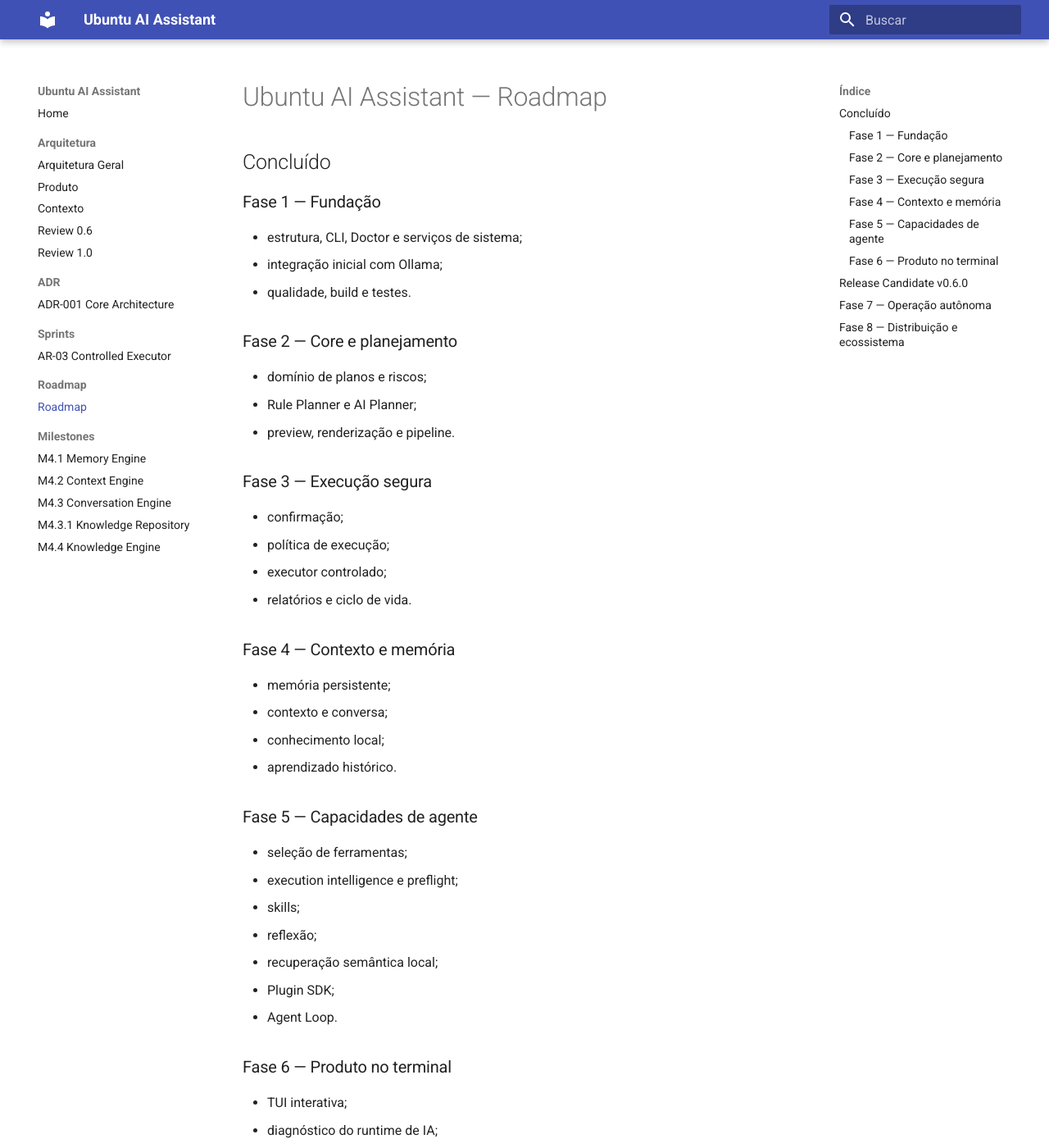
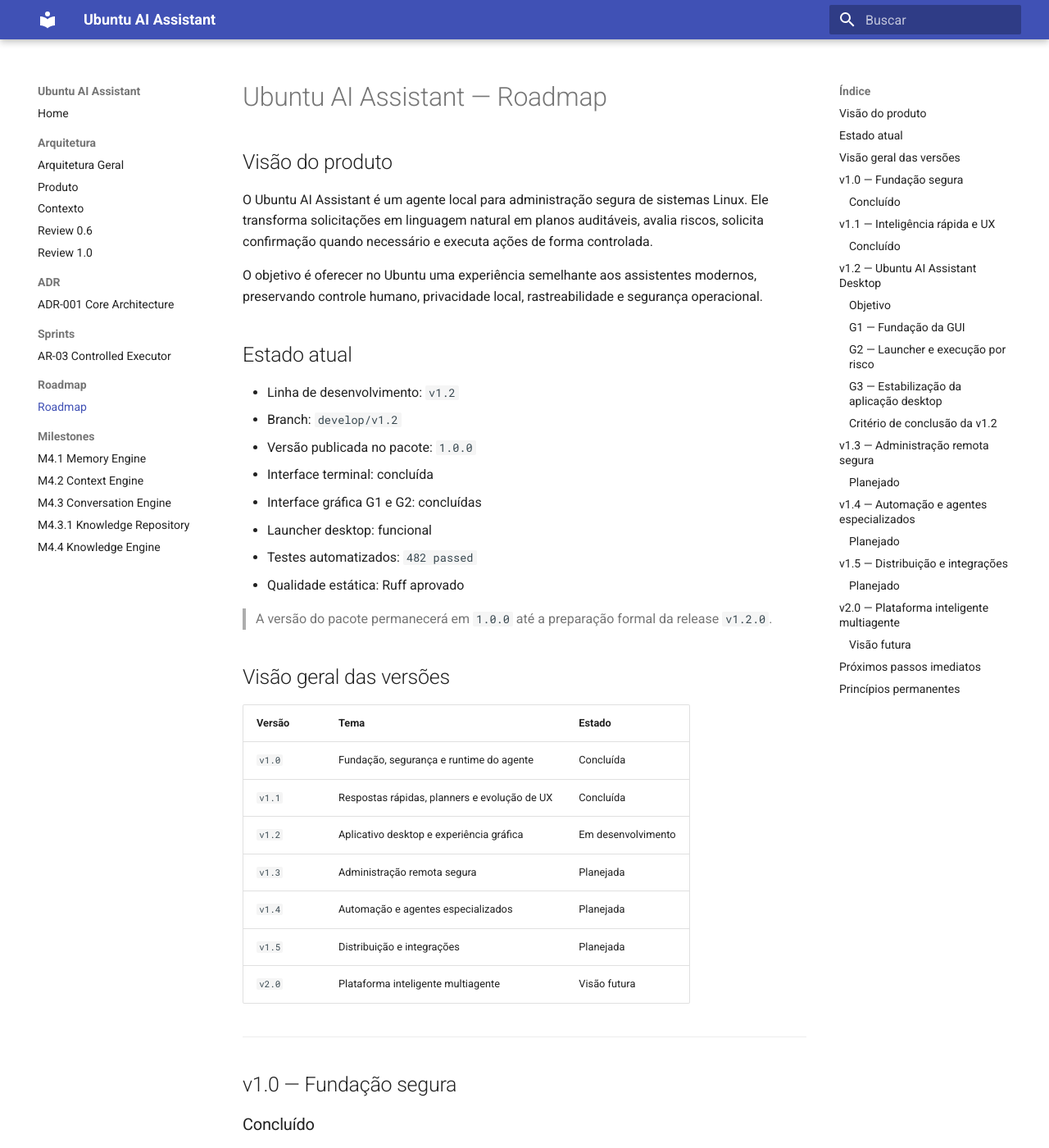
Before and after one commit to andrefeitoza-dev/ubuntu-ai-assistant, an MkDocs documentation site: the page built from docs/roadmap.md, in a window 1280 px wide and 1400 px high. Shown: the whole window at 82% size. Built offline with MkDocs 1.6.1 and Material for MkDocs 9.7.7, drawn with Linux system fonts in a browser that asks for light colours; some of the changed text lies outside the part shown.

Commit message:
feat(gui): add branded desktop experience and v1.2 roadmap

```diff
--- a/docs/roadmap.md
+++ b/docs/roadmap.md
@@ -1,74 +1,220 @@
 # Ubuntu AI Assistant — Roadmap
 
-## Concluído
+## Visão do produto
 
-### Fase 1 — Fundação
+O Ubuntu AI Assistant é um agente local para administração segura de sistemas
+Linux. Ele transforma solicitações em linguagem natural em planos auditáveis,
+avalia riscos, solicita confirmação quando necessário e executa ações de forma
+controlada.
 
-- estrutura, CLI, Doctor e serviços de sistema;
-- integração inicial com Ollama;
-- qualidade, build e testes.
+O objetivo é oferecer no Ubuntu uma experiência semelhante aos assistentes
+modernos, preservando controle humano, privacidade local, rastreabilidade e
+segurança operacional.
 
-### Fase 2 — Core e planejamento
+## Estado atual
 
-- domínio de planos e riscos;
+- Linha de desenvolvimento: `v1.2`
+- Branch: `develop/v1.2`
+- Versão publicada no pacote: `1.0.0`
+- Interface terminal: concluída
+- Interface gráfica G1 e G2: concluídas
+- Launcher desktop: funcional
+- Testes automatizados: `482 passed`
+- Qualidade estática: Ruff aprovado
+
+> A versão do pacote permanecerá em `1.0.0` até a preparação formal da release
+> `v1.2.0`.
+
+## Visão geral das versões
+
+| Versão | Tema | Estado |
+|---|---|---|
+| `v1.0` | Fundação, segurança e runtime do agente | Concluída |
+| `v1.1` | Respostas rápidas, planners e evolução de UX | Concluída |
+| `v1.2` | Aplicativo desktop e experiência gráfica | Em desenvolvimento |
+| `v1.3` | Administração remota segura | Planejada |
+| `v1.4` | Automação e agentes especializados | Planejada |
+| `v1.5` | Distribuição e integrações | Planejada |
+| `v2.0` | Plataforma inteligente multiagente | Visão futura |
+
+---
+
+## v1.0 — Fundação segura
+
+### Concluído
+
+- Clean Architecture, SOLID e separação por domínios;
+- CLI, Doctor e diagnóstico do runtime;
+- integração local com Ollama;
 - Rule Planner e AI Planner;
-- preview, renderização e pipeline.
+- planos, preview e classificação de risco;
+- confirmação humana e política de execução;
+- executor controlado;
+- contexto, memória e histórico de conversa;
+- base de conhecimento e RAG local;
+- aprendizado baseado no histórico;
+- skills e Plugin SDK;
+- reflexão, preflight e recuperação;
+- Agent Loop com limites e watchdog;
+- TUI interativa;
+- logging, benchmark e hardening;
+- SDK Python;
+- suíte automatizada de regressão.
 
-### Fase 3 — Execução segura
+---
 
-- confirmação;
-- política de execução;
-- executor controlado;
-- relatórios e ciclo de vida.
+## v1.1 — Inteligência rápida e UX
 
-### Fase 4 — Contexto e memória
+### Concluído
 
-- memória persistente;
-- contexto e conversa;
-- conhecimento local;
-- aprendizado histórico.
+- Builtin Planner para operações determinísticas;
+- Fast Path para respostas sem uso desnecessário do modelo;
+- roteamento entre Builtin, Rule e AI Planner;
+- Response Formatter;
+- melhoria das respostas rápidas;
+- refinamento da experiência no terminal;
+- evolução das políticas de execução;
+- base para instalação profissional;
+- ADRs da arquitetura de planejamento rápido.
 
-### Fase 5 — Capacidades de agente
+---
 
-- seleção de ferramentas;
-- execution intelligence e preflight;
-- skills;
-- reflexão;
-- recuperação semântica local;
-- Plugin SDK;
-- Agent Loop.
+## v1.2 — Ubuntu AI Assistant Desktop
 
-### Fase 6 — Produto no terminal
+### Objetivo
 
-- TUI interativa;
-- diagnóstico do runtime de IA;
-- confiabilidade do Ollama;
-- estabilização da skill shell;
-- estabilização da persistência;
-- fluxo completo validado.
+Transformar o framework em um aplicativo Ubuntu utilizável no dia a dia, sem
+depender do terminal ou do VS Code.
 
-## Release Candidate v0.6.0
+### G1 — Fundação da GUI
 
-- [x] RC1.1 — Auditoria arquitetural;
-- [ ] RC1.2 — Hardening de release e versão;
-- [ ] RC1.3 — Cenários de aceitação;
-- [ ] RC1.4 — Documentação e distribuição;
-- [ ] Tag `v0.6.0-rc.1`.
+- [x] interface moderna em Tkinter;
+- [x] identidade visual escura;
+- [x] cabeçalho, status e área de conversa;
+- [x] entrada de solicitações;
+- [x] integração da GUI com o backend;
+- [x] apresentação de planos e riscos;
+- [x] confirmação de ações sensíveis;
+- [x] apresentação dos resultados de execução.
 
-## Fase 7 — Operação autônoma
+### G2 — Launcher e execução por risco
 
-- replanejamento inteligente baseado em falha;
-- execução e logs em streaming;
-- retomada de tarefas;
+- [x] launcher no menu de aplicativos do Ubuntu;
+- [x] abertura independente do terminal;
+- [x] execução automática para risco `LOW`;
+- [x] confirmação obrigatória para `HIGH` e `CRITICAL`;
+- [x] resultado no card “Execução concluída”;
+- [x] ícone próprio do Ubuntu AI Assistant;
+- [x] logo no cabeçalho e na tela inicial;
+- [x] composer central na apresentação;
+- [x] composer inferior após o início da conversa;
+- [x] validação com `482 passed`.
+
+### G3 — Estabilização da aplicação desktop
+
+- [ ] versionar o instalador do launcher;
+- [ ] empacotar corretamente os assets da GUI;
+- [ ] adicionar testes específicos da interface;
+- [ ] validar associação da janela com o Dock;
+- [ ] tratar ausência ou corrupção do ícone;
+- [ ] melhorar mensagens de falha do backend;
+- [ ] adicionar cancelamento visual de tarefas;
+- [ ] revisar acessibilidade, foco e navegação por teclado;
+- [ ] preparar notas da release `v1.2.0`;
+- [ ] atualizar versão do pacote somente na etapa de release.
+
+### Critério de conclusão da v1.2
+
+A versão será concluída quando o aplicativo puder ser instalado, aberto pelo
+menu do Ubuntu, executar o fluxo completo com segurança e ser reproduzido em
+uma instalação limpa.
+
+---
+
+## v1.3 — Administração remota segura
+
+### Planejado
+
+- cadastro de hosts Ubuntu remotos;
+- conexão SSH com validação de identidade;
+- diagnóstico remoto;
+- planejamento com contexto do host selecionado;
+- execução remota usando a mesma política de risco;
+- confirmação explícita para ações remotas;
+- logs separados por host;
+- timeout, cancelamento e recuperação de conexão;
+- inventário básico dos servidores;
+- testes de integração com ambiente SSH isolado.
+
+---
+
+## v1.4 — Automação e agentes especializados
+
+### Planejado
+
+- tarefas longas com progresso;
+- retomada segura após interrupção;
+- agendamento local de tarefas;
+- agentes especializados em sistema, rede, armazenamento e serviços;
+- replanejamento baseado em falhas;
 - observabilidade estruturada;
-- tarefas longas e cancelamento seguro;
-- execução remota via SSH.
+- histórico de automações;
+- limites operacionais por agente;
+- políticas específicas por ambiente.
 
-## Fase 8 — Distribuição e ecossistema
+---
 
+## v1.5 — Distribuição e integrações
+
+### Planejado
+
+- pacote instalável para Ubuntu;
+- atualização e desinstalação controladas;
+- integração com VS Code;
+- catálogo de plugins;
+- perfis de agente;
+- importação e exportação de configurações;
+- documentação pública;
+- guia de contribuição;
+- pipeline de release;
+- distribuição assinada.
+
+---
+
+## v2.0 — Plataforma inteligente multiagente
+
+### Visão futura
+
+- colaboração entre múltiplos agentes especializados;
+- gerenciamento de infraestrutura local e remota;
+- memória semântica evoluída;
+- busca de código e configuração;
+- interface gráfica extensível;
 - interface web opcional;
-- integração VS Code;
-- catálogo e política de plugins;
-- perfis de agente;
-- documentação pública e contribuição externa;
-- release 1.0.
+- políticas organizacionais;
+- execução distribuída;
+- painel de observabilidade;
+- ecossistema público de plugins;
+- suporte a múltiplas distribuições Linux.
+
+---
+
+## Próximos passos imediatos
+
+1. concluir a personalização e persistência do launcher;
+2. versionar o instalador e os assets;
+3. adicionar testes da GUI e do carregamento do ícone;
+4. validar o fluxo `LOW`, `HIGH` e `CRITICAL` pela GUI;
+5. atualizar README, arquitetura e checkpoint;
+6. preparar a release `v1.2.0`.
+
+## Princípios permanentes
+
+- segurança antes da autonomia;
+- confirmação proporcional ao risco;
+- nenhuma tentativa de contornar bloqueios;
+- execução auditável;
+- funcionamento local por padrão;
+- baixo consumo de recursos;
+- arquitetura incremental;
+- testes obrigatórios para cada evolução.
```
Also changed, not shown: assets/icons/ubuntu-ai-assistant.png (added), 1 other file.
